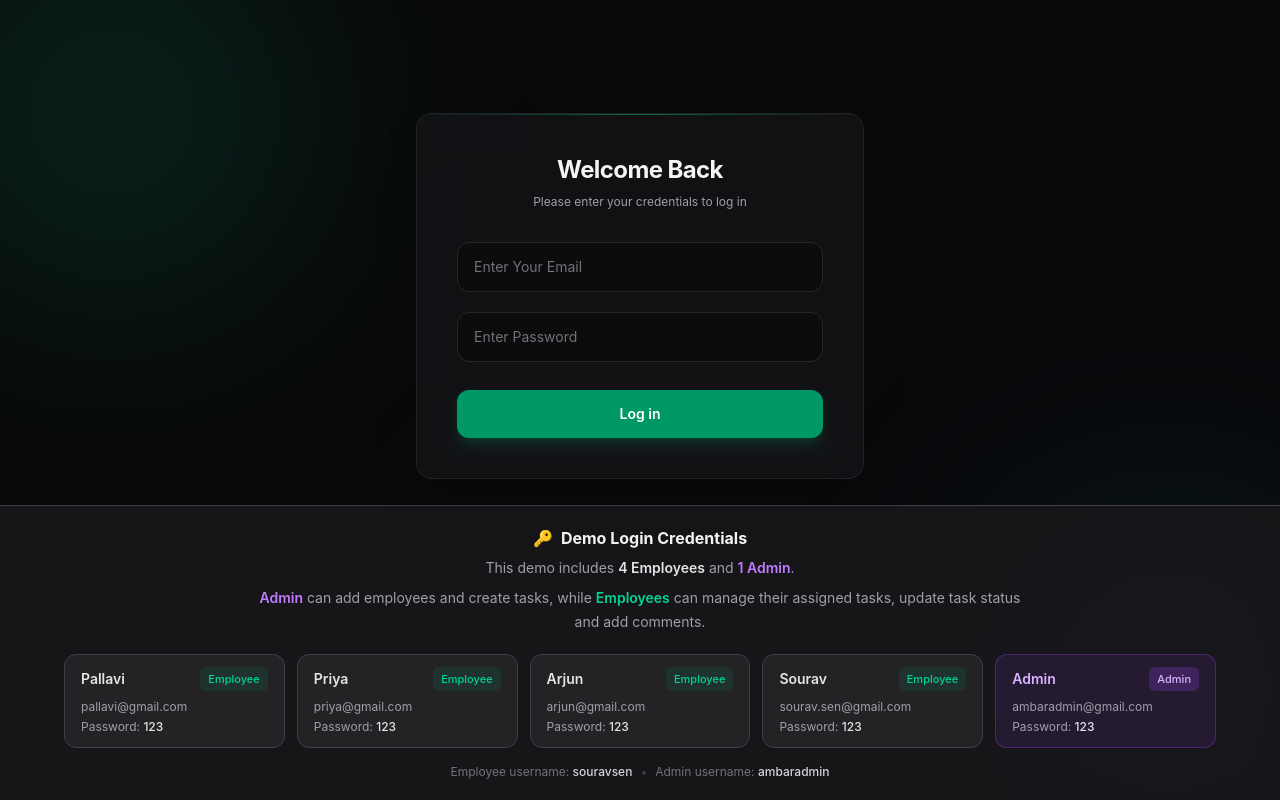
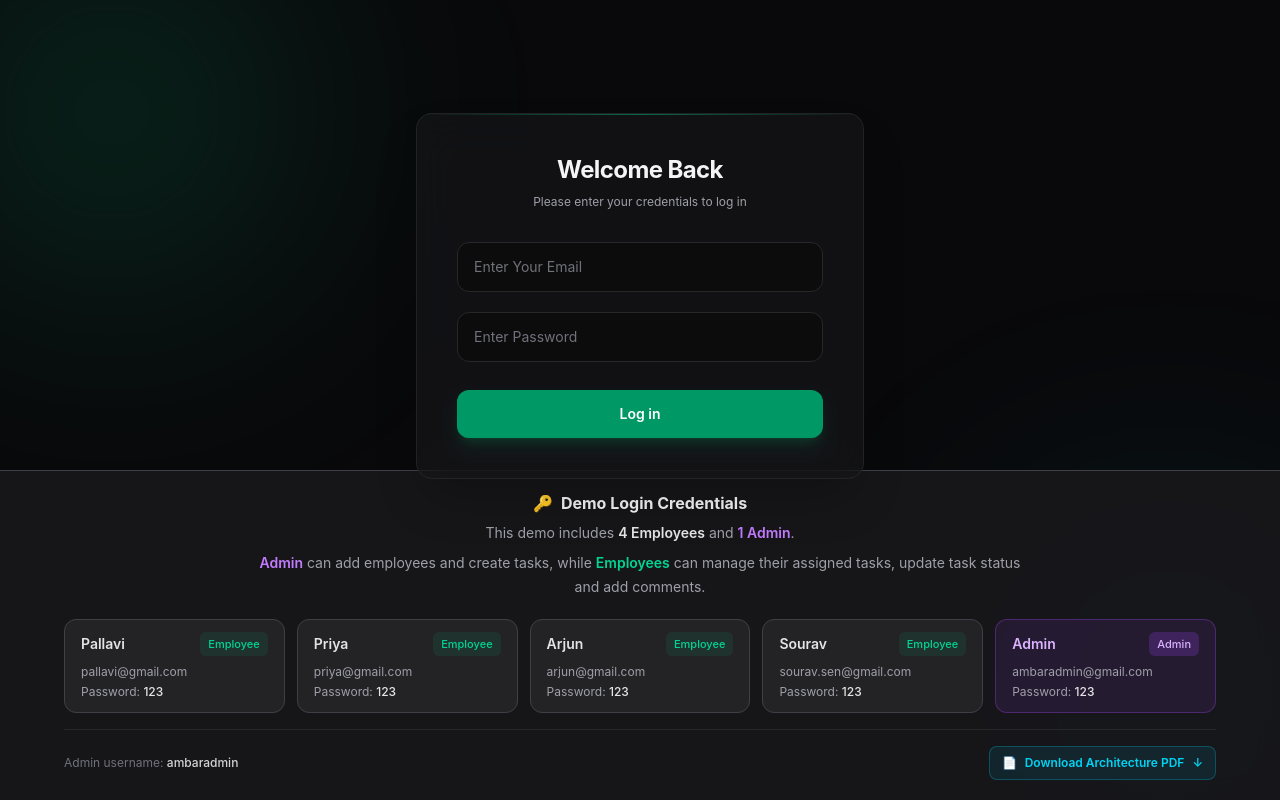
Before and after one commit to ambarkd/Employee-Management-System-React-Project-1, a React (Vite) app in the folder employee-management-system/: page / in a window 1280 px wide. Built offline with nearby package versions, Linux system fonts and the light colour scheme.

Commit message:
Added PDF CTA in the footer

```diff
--- a/employee-management-system/src/components/layout/FooterAppInfo.jsx
+++ b/employee-management-system/src/components/layout/FooterAppInfo.jsx
@@ -64,7 +64,7 @@ const FooterAppInfo = () => {
               key={employee.email}
               className="rounded-xl border border-zinc-700 bg-zinc-800/80 px-4 py-3"
             >
-              <div className="mb-2 flex items-center justify-between">
+              <div className="mb-2 flex items-center justify-between gap-2">
                 <p className="text-sm font-semibold text-zinc-200">
                   {employee.name}
                 </p>
@@ -87,7 +87,7 @@ const FooterAppInfo = () => {
 
           {/* Admin */}
           <div className="rounded-xl border border-purple-500/30 bg-purple-500/10 px-4 py-3">
-            <div className="mb-2 flex items-center justify-between">
+            <div className="mb-2 flex items-center justify-between gap-2">
               <p className="text-sm font-semibold text-purple-300">Admin</p>
 
               <span className="rounded-md bg-purple-500/20 px-2 py-1 text-[11px] font-medium text-purple-300">
@@ -106,13 +106,23 @@ const FooterAppInfo = () => {
           </div>
         </div>
 
-        {/* Usernames */}
-        <div className="mt-4 text-center text-xs text-zinc-500">
-          Employee username:{" "}
-          <span className="font-medium text-zinc-300">souravsen</span>
-          <span className="mx-2 text-zinc-700">•</span>
-          Admin username:{" "}
-          <span className="font-medium text-zinc-300">ambaradmin</span>
+        {/* Bottom Information */}
+        <div className="mt-4 flex flex-col items-center justify-between gap-3 border-t border-zinc-800 pt-4 sm:flex-row">
+          <p className="text-xs text-zinc-500">
+            Admin username:{" "}
+            <span className="font-medium text-zinc-300">ambaradmin</span>
+          </p>
+
+          {/* Architecture PDF */}
+          <a
+            href="/Employee-Management-System-Architecture.pdf"
+            download
+            className="inline-flex items-center gap-2 rounded-lg border border-cyan-500/30 bg-cyan-500/10 px-3 py-2 text-xs font-semibold text-cyan-400 transition duration-200 hover:border-cyan-400/50 hover:bg-cyan-500/20 hover:text-cyan-300 active:scale-[0.98]"
+          >
+            <span>📄</span>
+            <span>Download Architecture PDF</span>
+            <span>↓</span>
+          </a>
         </div>
       </div>
     </footer>
```
Also changed, not shown: 1 other file (tests, documents, lock files or other folders).
